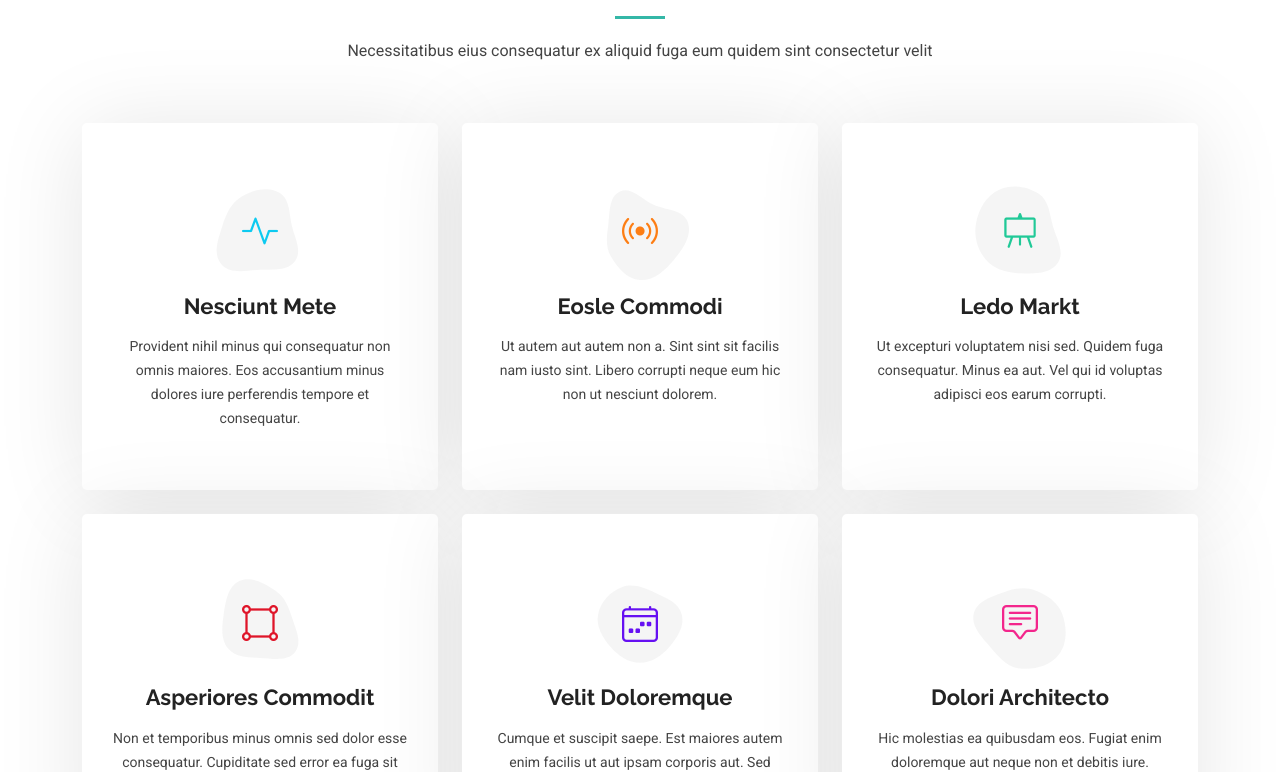
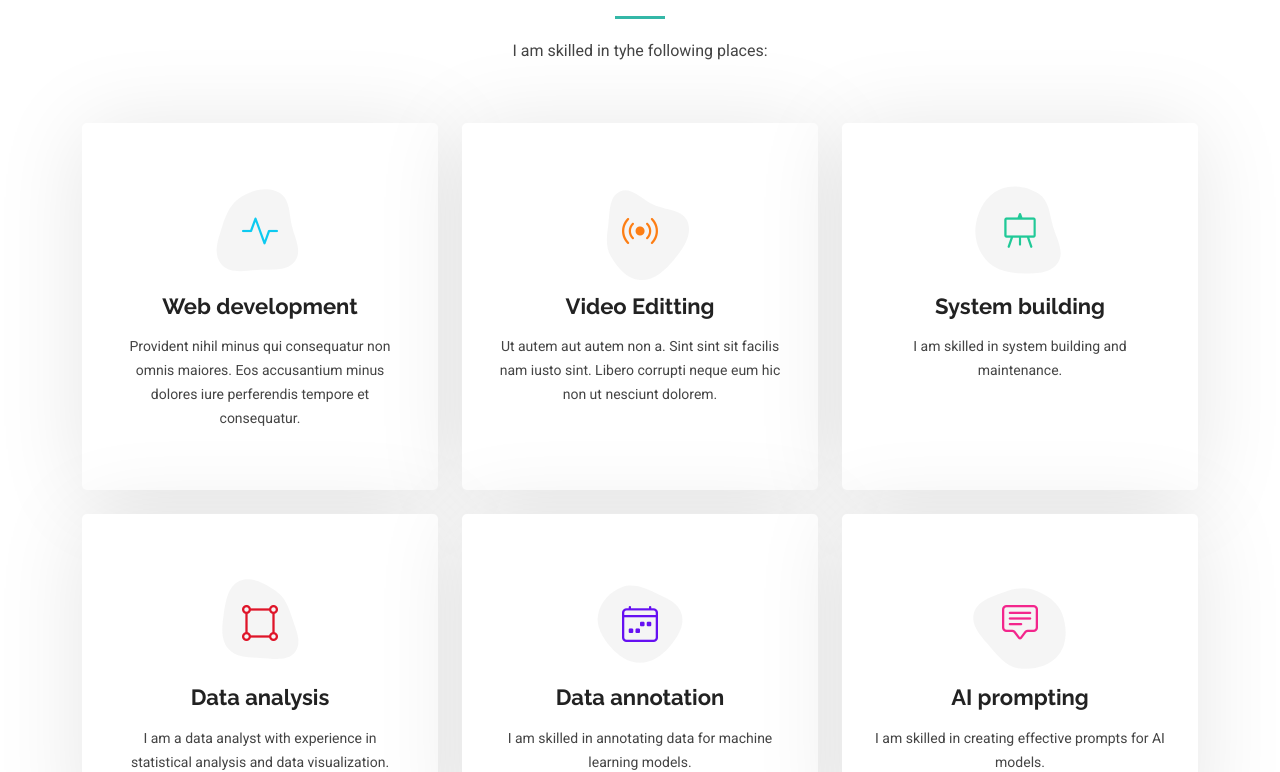
Before and after one commit to Coppersluphide23/templates.bootstrap, a plain HTML site: page services.html in a window 1280 px wide. Shown: the part 182-954 px from the top of the page. Drawn offline with Linux system fonts and the light colour scheme.

Commit message:
templates

```diff
--- a/services.html
+++ b/services.html
@@ -94,7 +94,7 @@
       <!-- Section Title -->
       <div class="container section-title" data-aos="fade-up">
         <h2>Services</h2>
-        <p>Necessitatibus eius consequatur ex aliquid fuga eum quidem sint consectetur velit</p>
+        <p>I am skilled in tyhe following places:</p>
       </div><!-- End Section Title -->
 
       <div class="container">
@@ -110,7 +110,7 @@
                 <i class="bi bi-activity"></i>
               </div>
               <a href="#" class="stretched-link">
-                <h3>Nesciunt Mete</h3>
+                <h3>Web development</h3>
               </a>
               <p>Provident nihil minus qui consequatur non omnis maiores. Eos accusantium minus dolores iure perferendis tempore et consequatur.</p>
             </div>
@@ -125,7 +125,7 @@
                 <i class="bi bi-broadcast"></i>
               </div>
               <a href="#" class="stretched-link">
-                <h3>Eosle Commodi</h3>
+                <h3>Video Editting</h3>
               </a>
               <p>Ut autem aut autem non a. Sint sint sit facilis nam iusto sint. Libero corrupti neque eum hic non ut nesciunt dolorem.</p>
             </div>
@@ -140,9 +140,9 @@
                 <i class="bi bi-easel"></i>
               </div>
               <a href="#" class="stretched-link">
-                <h3>Ledo Markt</h3>
+                <h3>System building</h3>
               </a>
-              <p>Ut excepturi voluptatem nisi sed. Quidem fuga consequatur. Minus ea aut. Vel qui id voluptas adipisci eos earum corrupti.</p>
+              <p>I am skilled in system building and maintenance.</p>
             </div>
           </div><!-- End Service Item -->
 
@@ -155,9 +155,9 @@
                 <i class="bi bi-bounding-box-circles"></i>
               </div>
               <a href="#" class="stretched-link">
-                <h3>Asperiores Commodit</h3>
+                <h3>Data analysis</h3>
               </a>
-              <p>Non et temporibus minus omnis sed dolor esse consequatur. Cupiditate sed error ea fuga sit provident adipisci neque.</p>
+              <p>I am a data analyst with experience in statistical analysis and data visualization.</p>
               <a href="#" class="stretched-link"></a>
             </div>
           </div><!-- End Service Item -->
@@ -171,9 +171,9 @@
                 <i class="bi bi-calendar4-week icon"></i>
               </div>
               <a href="#" class="stretched-link">
-                <h3>Velit Doloremque</h3>
+                <h3>Data annotation</h3>
               </a>
-              <p>Cumque et suscipit saepe. Est maiores autem enim facilis ut aut ipsam corporis aut. Sed animi at autem alias eius labore.</p>
+              <p>I am skilled in annotating data for machine learning models.</p>
               <a href="#" class="stretched-link"></a>
             </div>
           </div><!-- End Service Item -->
@@ -187,9 +187,9 @@
                 <i class="bi bi-chat-square-text"></i>
               </div>
               <a href="#" class="stretched-link">
-                <h3>Dolori Architecto</h3>
+                <h3>AI prompting</h3>
               </a>
-              <p>Hic molestias ea quibusdam eos. Fugiat enim doloremque aut neque non et debitis iure. Corrupti recusandae ducimus enim.</p>
+              <p>I am skilled in creating effective prompts for AI models.</p>
               <a href="#" class="stretched-link"></a>
             </div>
           </div><!-- End Service Item -->
```
Also changed, not shown: about.html (+3 -3 lines), index.html (+2 -2 lines), portfolio.html (+1 -1 lines).
